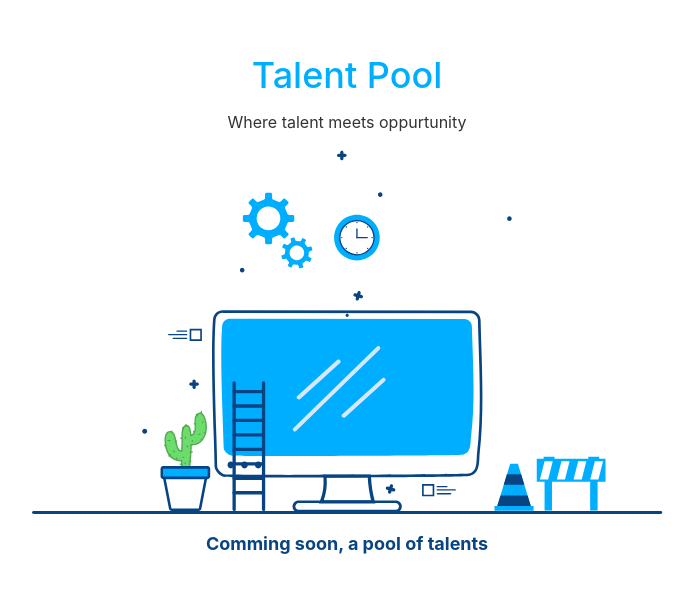
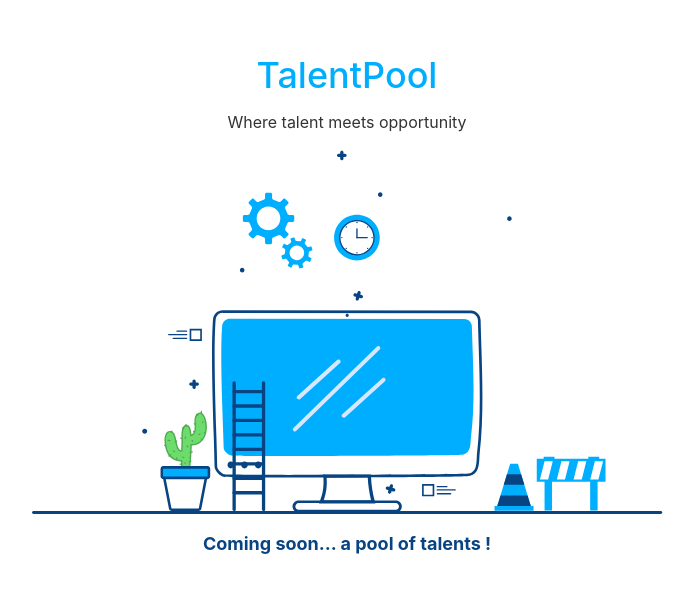
Before and after one commit to tomiwaajayi/lancers, a plain HTML site: page index.html in a window 1280 px wide. Shown: the whole page, without its empty margins (293-986 px from the left). Drawn offline with nearby package versions, Linux system fonts and the light colour scheme.

Commit message:
fix typos

```diff
--- a/index.html
+++ b/index.html
@@ -9,12 +9,12 @@
     <body>
 
         <div class="construction d-flex align-items-center flex-column">
-            <h2 class="heading mt-5">Talent Pool</h2>
-            <p class="sub-heading">Where talent meets oppurtunity</p>
+            <h2 class="heading mt-5">TalentPool</h2>
+            <p class="sub-heading">Where talent meets opportunity</p>
             <div class="img__wraper mx-5 mb-3">
                 <img src="./img/OBJECTS.svg" />
             </div>
-            <p class="soon">Comming soon, a pool of talents</p>
+            <p class="soon">Coming soon... a pool of talents !</p>
         </div>
 
         <script src="./js/bootstrap-js/bootstrap.js"></script>
```
